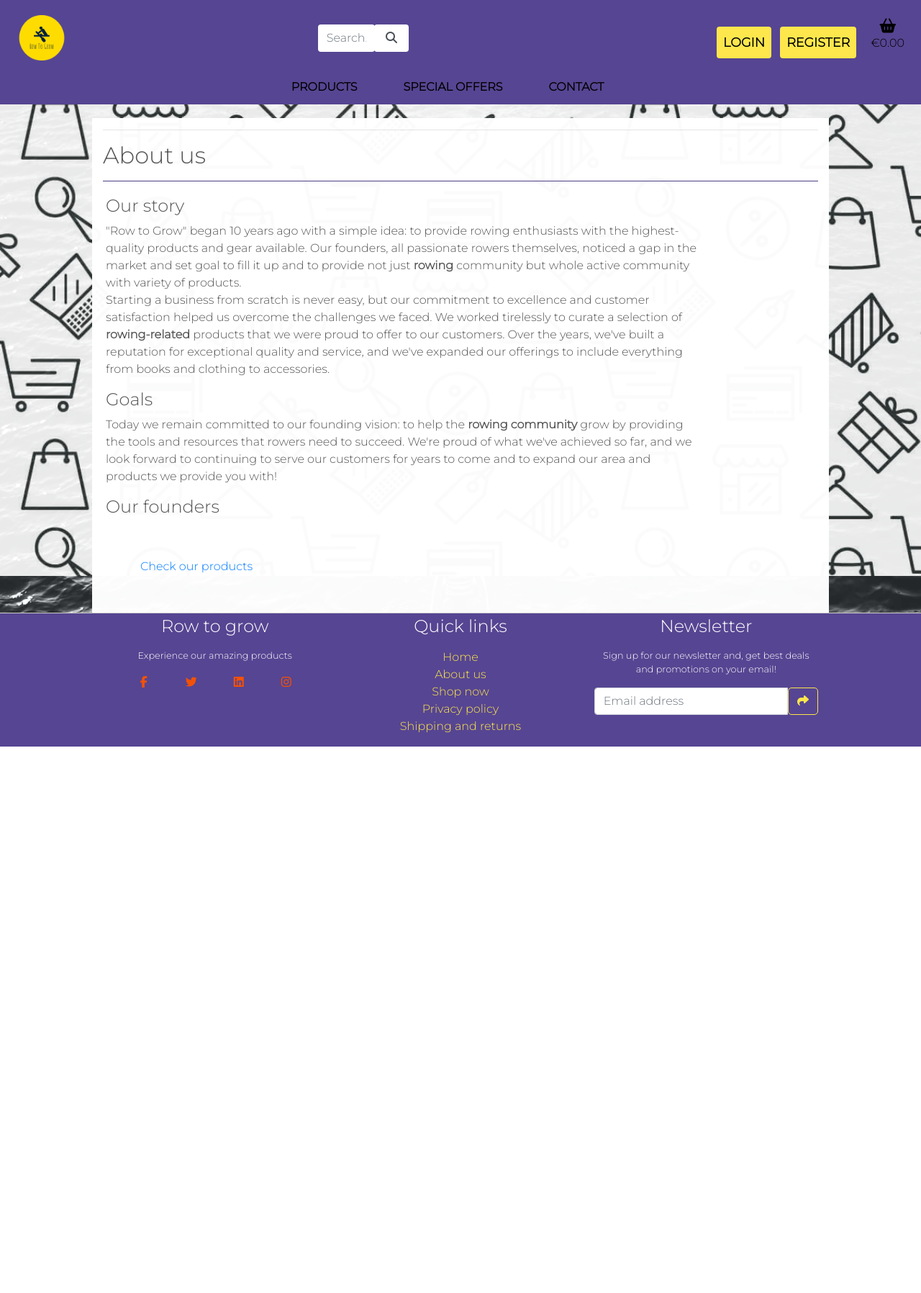
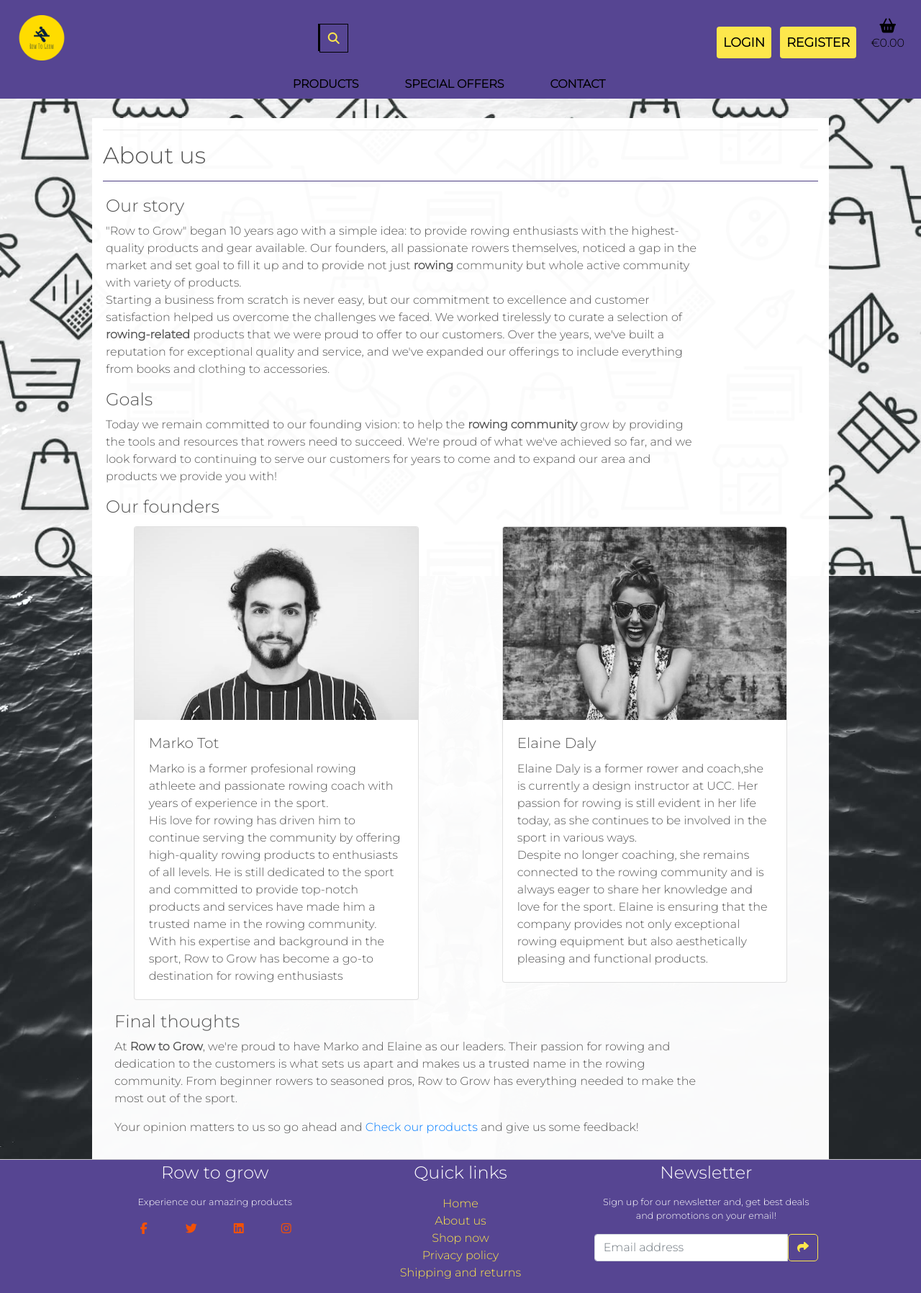
Before and after one commit to tmarkec/row_to_grow, a Django app: page /about/ in a window 1280 px wide. Shown: the whole page at 72% size. Before the commit the page ends 1037 px from the top, so only its background shows below. Run offline with Django 3.2, Linux system fonts and the light colour scheme; some libraries are stand-ins or nearby versions.

Commit message:
change search-bar, add content to about_us page

```diff
--- a/home/templates/home/about_us.html
+++ b/home/templates/home/about_us.html
@@ -43,15 +43,50 @@
                 We're proud of what we've achieved so far, and we look forward to continuing
                 to serve our customers for years to come and to expand our area and products we provide you with!</p>
             <h4>Our founders</h4>
-            <div class="row">
-                <div class="col"></div>
-                <div class="col"></div>
+
+        </div>
+    </div>
+    <div class="row justify-content-around">
+        <div class="col-sm-12 col-md-5">
+            <div class="card">
+                <img class="card-img-top" src="{% static 'images/markos.jpg' %}" alt="Marko profile image">
+                <div class="card-body">
+                    <h5 class="card-title">Marko Tot</h5>
+                    <p class="card-text">Marko is a former profesional rowing athleete and passionate rowing
+                        coach with years of experience in the sport.
+                        <br>His love for rowing has driven him to continue serving the community by offering
+                        high-quality rowing products to enthusiasts of all levels.
+                        He is still dedicated to the sport and committed to provide top-notch products and
+                        services have made him a trusted name in the rowing community. With his expertise and background
+                        in the sport,
+                        Row to Grow has become a go-to destination for rowing enthusiasts</p>
+                </div>
             </div>
-            <div class="row">
-                <div class="col"></div>
-                <div class="col"></div>
+        </div>
+        <div class="col-sm-12 col-md-5">
+            <div class="card">
+                <img class="card-img-top" src="{% static 'images/elaines.jpg' %}" alt="Elaine profile iamge">
+                <div class="card-body">
+                    <h5 class="card-title">Elaine Daly</h5>
+                    <p class="card-text">Elaine Daly is a former rower and coach,she is currently a design instructor
+                        at UCC. Her passion for rowing is still evident in her life today, as she continues to
+                        be involved in the sport in various ways. <br>Despite no longer coaching, she remains
+                        connected to the rowing community and is always eager to share her knowledge and love
+                        for the sport. Elaine is ensuring that the company provides not only exceptional rowing
+                        equipment but also aesthetically pleasing and functional products.</p>
+                </div>
             </div>
-            <div class="m-5"><a href="{% url 'products' %}">Check our products</a></div>
+        </div>
+    </div>
+    <div class="row">
+        <div class="col-sm-12 col-md-10 m-3">
+            <h4>Final thoughts</h4>
+            <p>At <strong>Row to Grow</strong>, we're proud to have Marko and Elaine as our leaders. Their passion for rowing and
+                dedication to the customers is what sets us apart and makes us a trusted name in the rowing community.
+                From beginner rowers to seasoned pros, Row to Grow has everything needed
+                to make the most out of the sport.</p>
+            <p> Your opinion matters to us so go ahead and <a href="{% url 'products' %}">Check our products</a> and
+                give us some feedback!</p>
         </div>
     </div>
 </div>
--- a/static/css/base.css
+++ b/static/css/base.css
@@ -31,47 +31,52 @@ a:hover {
 .nav-link {
     padding: 0.5rem;
 }
-.logo-font:hover {
-    color: white !important;
-}
 .navbar {
     padding: 0;
 }
-.search-box {
-    position: relative;
-    width: 20%;
-    max-width: 100%;
-    border-bottom: 2px solid #000;
-    transition: width 0.5s ease-in-out;
+.form-control:not(.search-box) {
+    border-color: #ced4da;
   }
-  .search-box:hover,
-  .search-box:focus-within {
-    width: 100%;
+.search-box:hover > .search-txt{
+    width: 90%;
+    padding: 0 6px;
   }
-  .search-box input[type="text"] {
-    border: none;
+.search-box:hover > .search-btn{
+    background: #fde74c;
+  }
+.search-btn{
+    color: #fde74c;
+    float: right;
+    width: 40px;
+    height: 40px;
+    background-color: #564592;
+    border: 1px solid #fde74c !important;
+    display: flex;
+    justify-content: center;
+    align-items: center;
+    transition: 0.4s
+  }
+.search-btn:hover {
+    color: #564592;
+    background-color: #fde74c;
+    border: 1px solid #564592 !important;
+  }
+.search-txt{
+    border:none;
+    background: none;
     outline: none;
-    background: transparent;
-    width: 100%;
+    float: left;
+    padding: 0;
+    color: white;
     font-size: 16px;
-    padding: 5px 0;
+    transition: 0.4s;
+    line-height: 40px;
+    width: 0px;
   }
+.mobile-search {
+    width: 150px !important;
+}
 
-  .search-box button {
-    position: absolute;
-    top: 0;
-    right: 0;
-    height: 100%;
-    background: transparent;
-    color: #444;
-    font-size: 16px;
-    border: none;
-    outline: none;
-    padding: 5px 10px;
-  }
-  .search-box button:hover {
-    color: #000;
-  }
 /* boxes login etc */
 .boxes {
     background-color: #564592;
--- a/templates/base.html
+++ b/templates/base.html
@@ -58,11 +58,11 @@
             </div>
             <div class="col-12 col-lg-4 my-auto py-1 py-lg-0">
                 <form method="GET" action="{% url 'products' %}">
-                    <div class="d-flex flex-row">
-                        <input class="form-control border-0 search-box" type="text" name="q"
-                            placeholder="Search...">
+                    <div class=" search-box">
+                        <!-- input-group append w-100 -->
+                        <input class="form-control border border-black rounded-0 search-txt" type="text" name="q" placeholder="Search our site">
                         <div class="input-group-append">
-                            <button class="form-control border-0 " type="submit">
+                            <button class="form-control btn search-btn border border-black rounded-0" type="submit">
                                 <span class="icon">
                                     <i class="fas fa-search"></i>
                                 </span>
@@ -71,6 +71,21 @@
                     </div>
                 </form>
             </div>
+            <!-- <div class="col-12 col-lg-4 my-auto py-1 py-lg-0 offset-0">
+                <form method="GET" action="{% url 'products' %}">
+                    <div class="search-box">
+                        <input class="form-control border-0 search-txt" type="text" name="q"
+                            placeholder="Search..."/>
+                        <div class="input-group-append">
+                            <button class="form-control search-btn" type="submit">
+                                <span class="icon">
+                                    <i class="fas fa-search"></i>
+                                </span>
+                            </button>
+                        </div>
+                    </div>
+                </form>
+            </div>  -->
             <!-- <div class="col-12 col-lg-4 my-auto py-1 py-lg-0">
                 <form method="GET" action="{% url 'products' %}">
                     <div class="search-box ">
@@ -89,7 +104,7 @@
             <div class="col-4">
                 <ul class="list-inline list-unstyled text-center text-lg-right ">
                     {% if request.user.is_authenticated %}
-                    <li class="list-inline-item ">
+                    <li class="list-inline-item">
                         <a class="nav-link btn test-btn text-uppercase" href="{% url 'account_logout' %}">
                             <div class="text-center">
                                 <p class="my-0">Logout</p>
--- a/templates/includes/main-nav.html
+++ b/templates/includes/main-nav.html
@@ -1,5 +1,5 @@
 <div class="collapse navbar-collapse navi" id="main-nav">
-    <ul class="navbar-nav w-auto mx-auto as">
+    <ul class="navbar-nav w-auto mx-auto">
         <li class="nav-item dropdown">
             <a class="logo-font font-weight-bold nav-link text-black mr-5" href="#" id="all-products-link"
                 data-toggle="dropdown" aria-haspopup="true" aria-expanded="false">
@@ -52,39 +52,31 @@
                 href="{% url 'admin:index' %}">Admin panel</a></li>
 
         <li class="list-inline-item ">
-            <a href="{% url 'add_product' %}" class="logo-font font-weight-bold nav-link text-black mr-5">Add product</a></li>
+            <a href="{% url 'add_product' %}" class="logo-font font-weight-bold nav-link text-black mr-5">Add
+                product</a></li>
 
         {% endif %}
         <li class="nav-item login left">
-            <ul class="list-inline list-unstyled text-center text-lg-right">
+            <ul class="list-inline list-unstyled text-lg-right m-2">
                 {% if request.user.is_authenticated %}
                 <li class="list-inline-item ">
-                    <a class="nav-link btn test-btn text-uppercase" href="{% url 'account_logout' %}">
-                        <div class="text-center">
-                            <p class="my-0">Logout</p>
-                        </div>
+                    <a class="nav-link btn test-btn btn-sm text-uppercase p-1" href="{% url 'account_logout' %}">
+                        Logout
                     </a>
                 </li>
                 {% else %}
                 <li class="list-inline-item ">
-                    <a class="nav-link btn test-btn text-uppercase" href="{% url 'account_login' %}">
-                        <div class="text-center">
-                            <p class="my-0">Login</p>
-                        </div>
+                    <a class="nav-link btn test-btn btn-sm text-uppercase p-1" href="{% url 'account_login' %}">
+                        Login
                     </a>
                 </li>
                 <li class="list-inline-item ">
-                    <a class="nav-link btn test-btn text-uppercase" href="{% url 'account_signup' %}">
-                        <div class="text-center">
-                            <p class="my-0">Register</p>
-                        </div>
+                    <a class="nav-link btn test-btn btn-sm text-uppercase p-1" href="{% url 'account_signup' %}">
+                        Register
                     </a>
                 </li>
                 {% endif %}
-
             </ul>
         </li>
+    </ul>
 </div>
-
-</ul>
-</div>
--- a/templates/includes/mobile-top-header.html
+++ b/templates/includes/mobile-top-header.html
@@ -1,6 +1,4 @@
-<div class="row">
-    <div class="col-12 col-lg-4 my-auto py-1 py-lg-0">
-        <li class="list-inline-item">
+<li class="list-inline-item">
             <a class="text-black nav-link d-block d-lg-none" href="#" id="mobile-search" data-toggle="dropdown"
                 aria-haspopup="true" aria-expanded="false">
                 <div class="text-center">
@@ -10,11 +8,11 @@
             </a>
             <div class="dropdown-menu border-0 w-100 p-3 rounded-0 my-0" aria-labelledby="mobile-search">
                 <form class="form" method="GET" action="{% url 'products' %}">
-                    <div class="input-group w-100">
+                    <div class="input-group mobil-search">
                         <input class="form-control border-bottom border-0 border-black rounded-0" type="text" name="q"
                             placeholder="Search our site">
                         <div class="input-group-append">
-                            <button class="form-control form-control btn btn-black border border-black rounded-0"
+                            <button class="form-control form-control btn btn-black"
                                 type="submit">
                                 <span class="icon">
                                     <i class="fas fa-search"></i>
@@ -40,5 +38,3 @@
                 </div>
             </a>
         </li>
-    </div>
-</div>
```
Also changed, not shown: home/templates/home/shipping_return.html (+5 -5 lines), static/images/elaines.jpg (added), static/images/markos.jpg (added).
